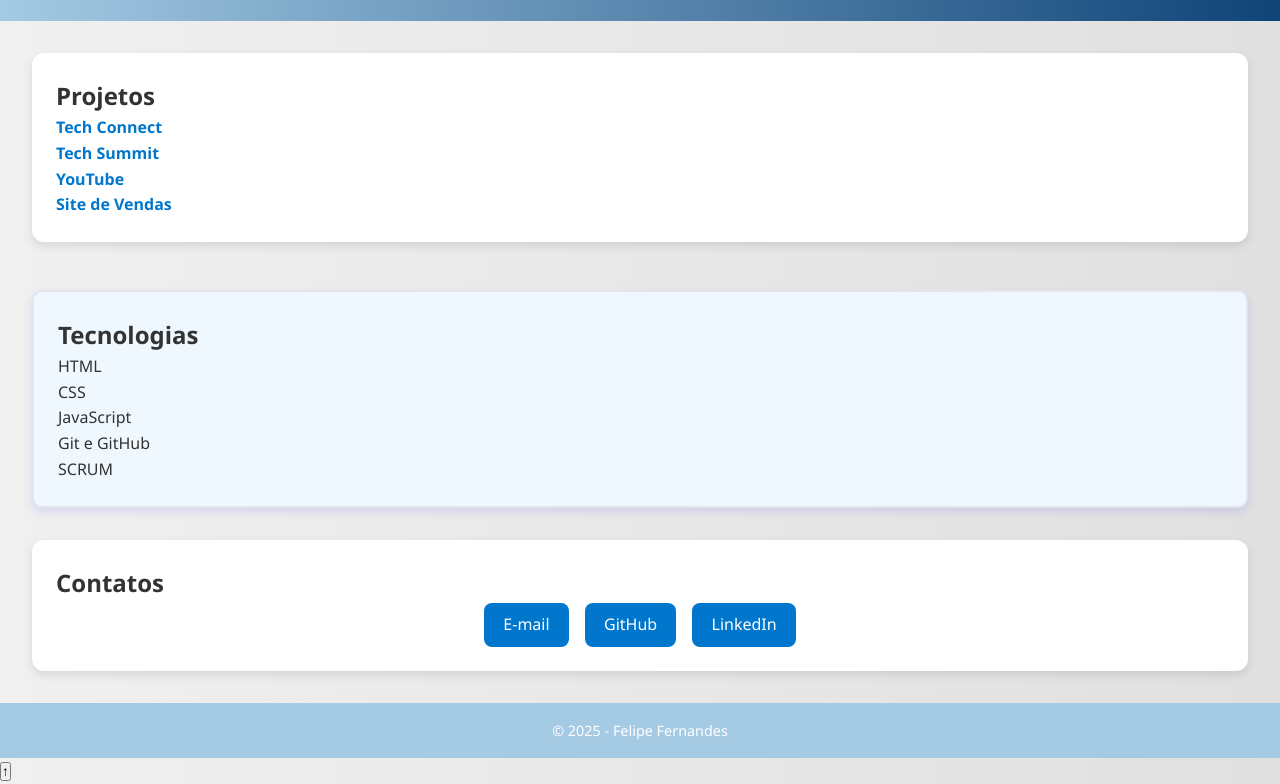
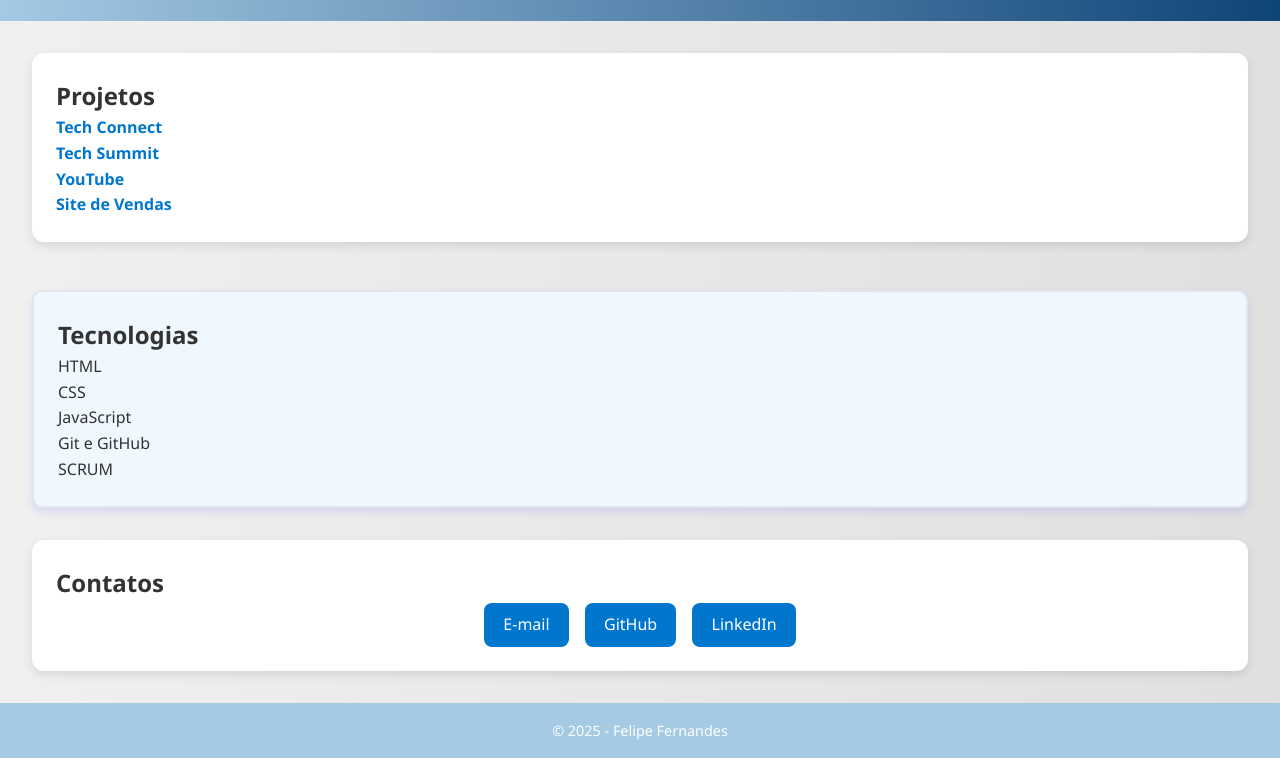
Before and after one commit to felipeprograms/felipeprograms.github.io, a plain HTML site: page index.html in a window 1280 px wide. Shown: the part 127-911 px from the top of the page. After the commit the page ends 885 px from the top, so only its background shows below. Drawn offline with Linux system fonts and the light colour scheme.

Commit message:
Update index.html

```diff
--- a/index.html
+++ b/index.html
@@ -59,9 +59,6 @@
     <img class="modal-conteudo" id="imagemAmpliada">
   </div>
 
-  <!-- Botão flutuante voltar ao topo -->
-  <button id="btnTopo" title="Voltar ao topo">↑</button>
-
   <script src="script.js"></script>
 </body>
 </html>
```
